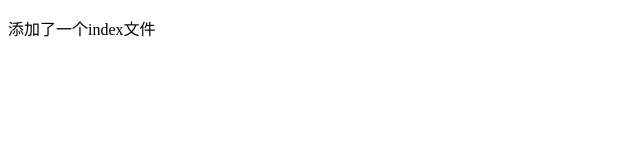
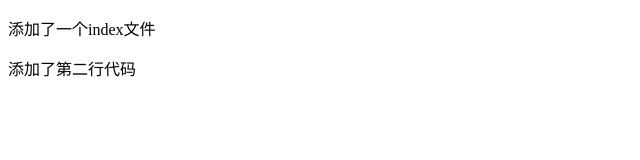
Before and after one commit to lifangzhan/jd_demo, a plain HTML site: page test.html in a window 1280 px wide. Shown: the whole page, without its empty margins (0-640 px from the left). Drawn offline with Linux system fonts and the light colour scheme.

Commit message:
在test.html里面添加了一行代码

```diff
--- a/test.html
+++ b/test.html
@@ -6,5 +6,6 @@
 </head>
 <body>
 <p>添加了一个index文件</p>
+<p>添加了第二行代码</p>
 </body>
 </html>
```
